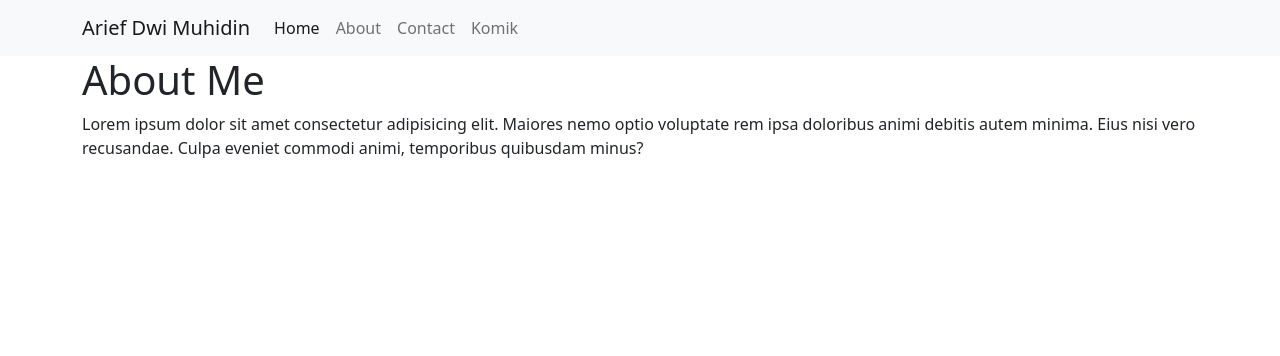
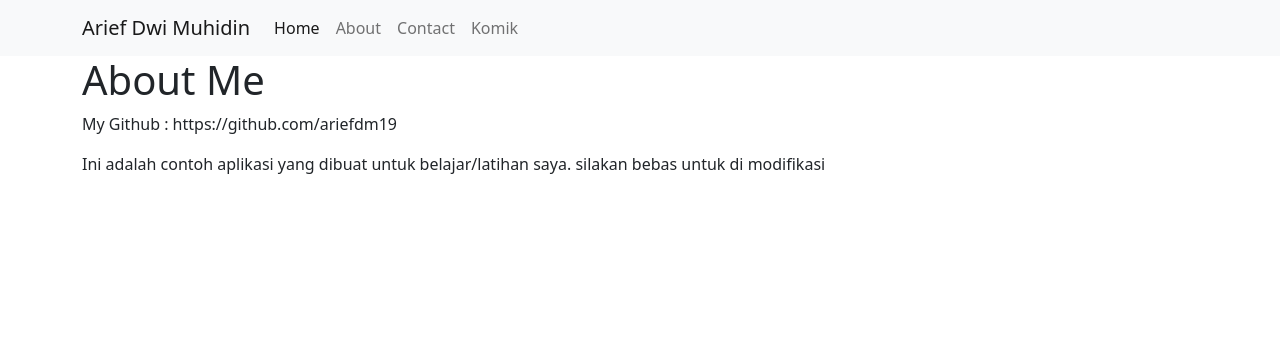
Before and after one commit to ariefdm19/LatihanCI4, a CodeIgniter 4 app: template app/Views/pages/about.php in a window 1280 px wide. Shown: the top 356 px of the page. Run offline with PHP 8.4 and a stand-in for CodeIgniter, Linux system fonts and the light colour scheme; the template is opened without the code that fills it, so the values that code supplies are empty; some libraries are stand-ins or nearby versions.

Commit message:
Modifikasi about

```diff
--- a/app/Views/pages/about.php
+++ b/app/Views/pages/about.php
@@ -5,8 +5,9 @@
 <div class="container">
     <div class="row">
         <div class="col">
-        <h1>About Me</h1>
-    <p>Lorem ipsum dolor sit amet consectetur adipisicing elit. Maiores nemo optio voluptate rem ipsa doloribus animi debitis autem minima. Eius nisi vero recusandae. Culpa eveniet commodi animi, temporibus quibusdam minus?</p>
+            <h1>About Me</h1>
+            <p>My Github : https://github.com/ariefdm19</p>
+            <p>Ini adalah contoh aplikasi yang dibuat untuk belajar/latihan saya. silakan bebas untuk di modifikasi</p>
 
 
         </div>
```
